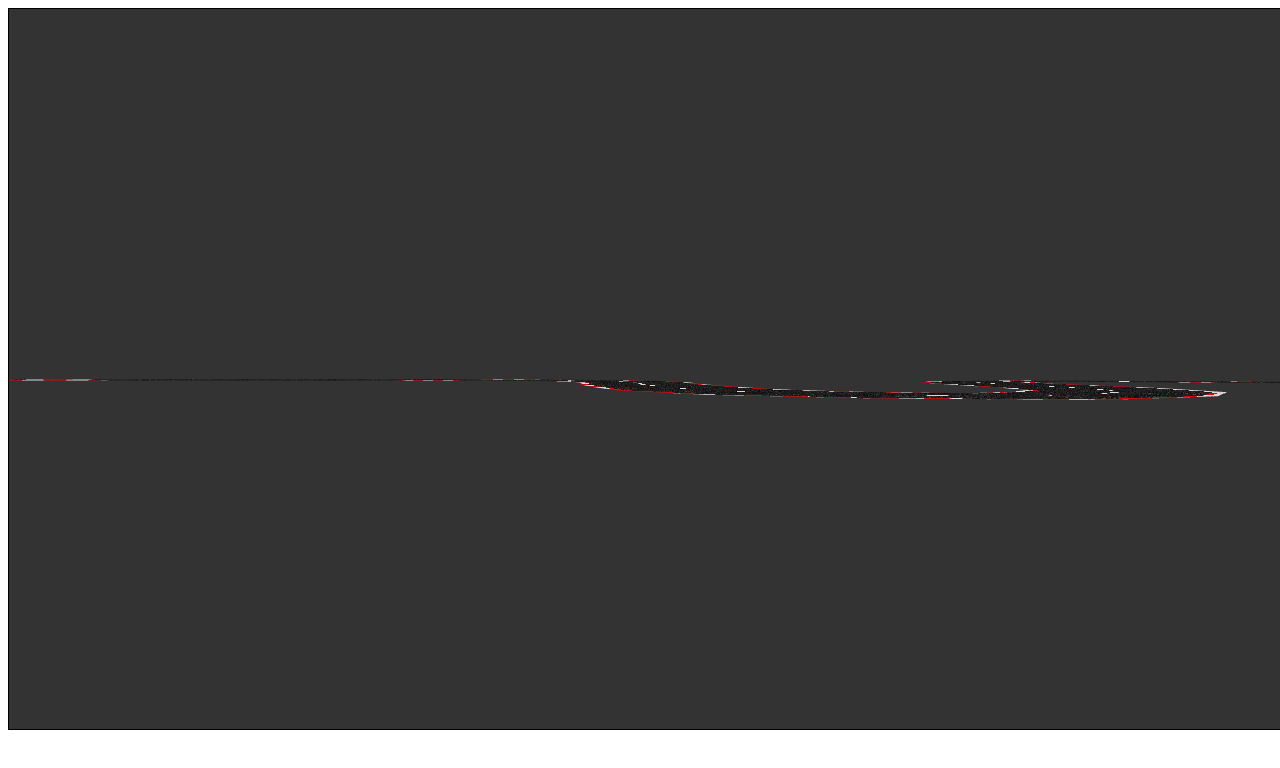
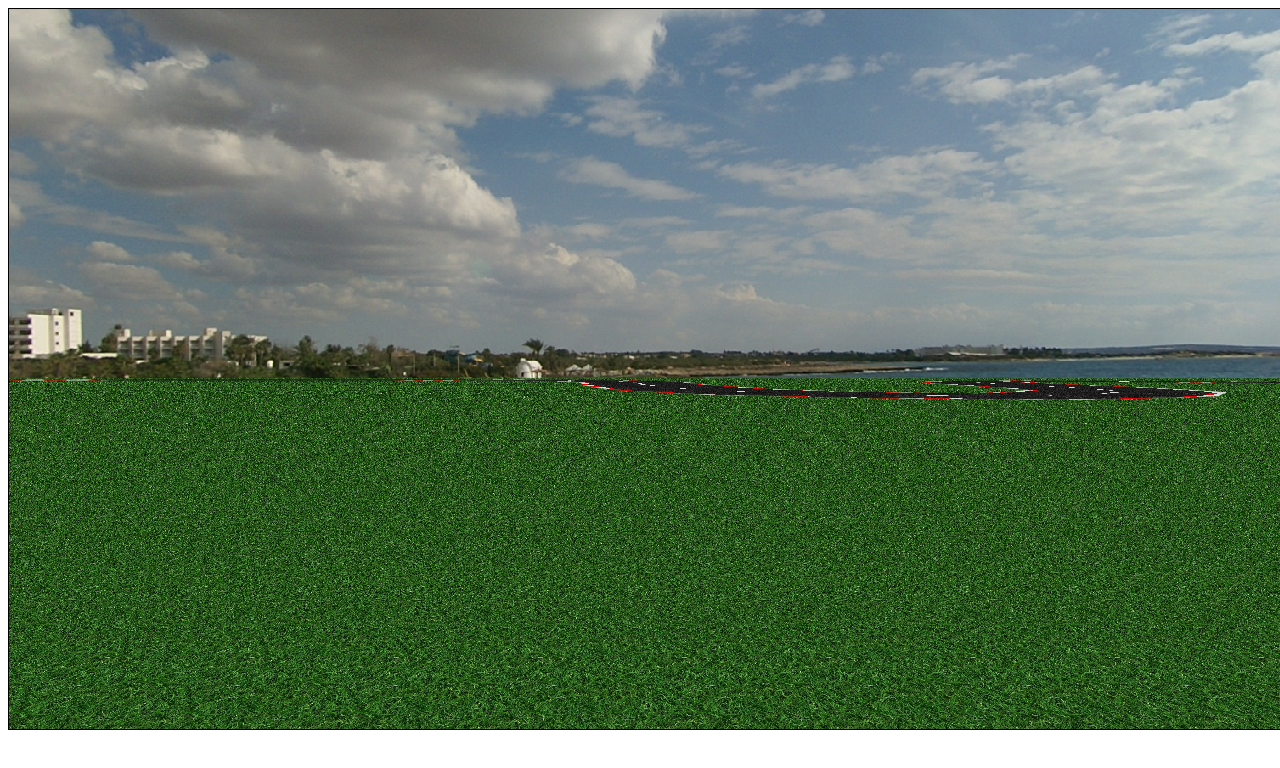
Before and after one commit to focsiseta/SuperCar, a plain HTML site: page index.html in a window 1280 px wide. Shown: the top 768 px of the page. Drawn offline with Linux system fonts and the light colour scheme; animation ran at ten frames a second.

Commit message:
skybox and terrain

```diff
--- a/3dmodels/cassa.js
+++ b/3dmodels/cassa.js
@@ -140,3 +140,47 @@ const crateWTexture = {
 
     "custom" : null
 }
+
+const skyboxVertices = [
+    -1.0,  1.0, -1.0,
+    -1.0, -1.0, -1.0,
+    1.0, -1.0, -1.0,
+    1.0, -1.0, -1.0,
+    1.0,  1.0, -1.0,
+    -1.0,  1.0, -1.0,
+
+    -1.0, -1.0,  1.0,
+    -1.0, -1.0, -1.0,
+    -1.0,  1.0, -1.0,
+    -1.0,  1.0, -1.0,
+    -1.0,  1.0,  1.0,
+    -1.0, -1.0,  1.0,
+
+    1.0, -1.0, -1.0,
+    1.0, -1.0,  1.0,
+    1.0,  1.0,  1.0,
+    1.0,  1.0,  1.0,
+    1.0,  1.0, -1.0,
+    1.0, -1.0, -1.0,
+
+    -1.0, -1.0,  1.0,
+    -1.0,  1.0,  1.0,
+    1.0,  1.0,  1.0,
+    1.0,  1.0,  1.0,
+    1.0, -1.0,  1.0,
+    -1.0, -1.0,  1.0,
+
+    -1.0,  1.0, -1.0,
+    1.0,  1.0, -1.0,
+    1.0,  1.0,  1.0,
+    1.0,  1.0,  1.0,
+    -1.0,  1.0,  1.0,
+    -1.0,  1.0, -1.0,
+
+    -1.0, -1.0, -1.0,
+    -1.0, -1.0,  1.0,
+    1.0, -1.0, -1.0,
+    1.0, -1.0, -1.0,
+    -1.0, -1.0,  1.0,
+    1.0, -1.0,  1.0
+]
--- /dev/null
+++ b/3dmodels/grid.js
@@ -0,0 +1,133 @@
+const grid = {
+    "version" : "0.1.0",
+
+    "comment" : "Generated by MeshLab JSON Exporter",
+
+    "id"      : 1,
+    "name"    : "mesh",
+
+    "vertices" :
+        [
+            {
+                "name"       : "position_buffer",
+                "size"       : 3,
+                "type"       : "float32",
+                "normalized" : false,
+                "values"     :
+                    [
+                        90, -90, 0, 67.7778, -90, 0, 45.5556, -90, 0, 23.3333, -90, 0, 1.11111, -90, 0, -21.1111, -90, 0, -43.3333, -90, 0, -65.5555, -90, 0, -87.7778, -90, 0, -110, -90, 0,
+                        90, -67.7778, 0, 67.7778, -67.7778, 0, 45.5556, -67.7778, 0, 23.3333, -67.7778, 0, 1.11111, -67.7778, 0, -21.1111, -67.7778, 0, -43.3333, -67.7778, 0, -65.5555, -67.7778, 0, -87.7778, -67.7778, 0, -110, -67.7778, 0,
+                        90, -45.5556, 0, 67.7778, -45.5556, 0, 45.5556, -45.5556, 0, 23.3333, -45.5556, 0, 1.11111, -45.5556, 0, -21.1111, -45.5556, 0, -43.3333, -45.5556, 0, -65.5555, -45.5556, 0, -87.7778, -45.5556, 0, -110, -45.5556, 0,
+                        90, -23.3333, 0, 67.7778, -23.3333, 0, 45.5556, -23.3333, 0, 23.3333, -23.3333, 0, 1.11111, -23.3333, 0, -21.1111, -23.3333, 0, -43.3333, -23.3333, 0, -65.5555, -23.3333, 0, -87.7778, -23.3333, 0, -110, -23.3333, 0,
+                        90, -1.11111, 0, 67.7778, -1.11111, 0, 45.5556, -1.11111, 0, 23.3333, -1.11111, 0, 1.11111, -1.11111, 0, -21.1111, -1.11111, 0, -43.3333, -1.11111, 0, -65.5555, -1.11111, 0, -87.7778, -1.11111, 0, -110, -1.11111, 0,
+                        90, 21.1111, 0, 67.7778, 21.1111, 0, 45.5556, 21.1111, 0, 23.3333, 21.1111, 0, 1.11111, 21.1111, 0, -21.1111, 21.1111, 0, -43.3333, 21.1111, 0, -65.5555, 21.1111, 0, -87.7778, 21.1111, 0, -110, 21.1111, 0,
+                        90, 43.3333, 0, 67.7778, 43.3333, 0, 45.5556, 43.3333, 0, 23.3333, 43.3333, 0, 1.11111, 43.3333, 0, -21.1111, 43.3333, 0, -43.3333, 43.3333, 0, -65.5555, 43.3333, 0, -87.7778, 43.3333, 0, -110, 43.3333, 0,
+                        90, 65.5555, 0, 67.7778, 65.5555, 0, 45.5556, 65.5555, 0, 23.3333, 65.5555, 0, 1.11111, 65.5555, 0, -21.1111, 65.5555, 0, -43.3333, 65.5555, 0, -65.5555, 65.5555, 0, -87.7778, 65.5555, 0, -110, 65.5555, 0,
+                        90, 87.7778, 0, 67.7778, 87.7778, 0, 45.5556, 87.7778, 0, 23.3333, 87.7778, 0, 1.11111, 87.7778, 0, -21.1111, 87.7778, 0, -43.3333, 87.7778, 0, -65.5555, 87.7778, 0, -87.7778, 87.7778, 0, -110, 87.7778, 0,
+                        90, 110, 0, 67.7778, 110, 0, 45.5556, 110, 0, 23.3333, 110, 0, 1.11111, 110, 0, -21.1111, 110, 0, -43.3333, 110, 0, -65.5555, 110, 0, -87.7778, 110, 0, -110, 110, 0
+                    ]
+            },
+
+            {
+                "name"       : "normal_buffer",
+                "size"       : 3,
+                "type"       : "float32",
+                "normalized" : false,
+                "values"     :
+                    [
+                        0, 0, 1, 0, 0, 1, 0, 0, 1, 0, 0, 1, 0, 0, 1, 0, 0, 1, 0, 0, 1, 0, 0, 1, 0, 0, 1, 0, 0, 1,
+                        0, 0, 1, 0, 0, 1, 0, 0, 1, 0, 0, 1, 0, 0, 1, 0, 0, 1, 0, 0, 1, 0, 0, 1, 0, 0, 1, 0, 0, 1,
+                        0, 0, 1, 0, 0, 1, 0, 0, 1, 0, 0, 1, 0, 0, 1, 0, 0, 1, 0, 0, 1, 0, 0, 1, 0, 0, 1, 0, 0, 1,
+                        0, 0, 1, 0, 0, 1, 0, 0, 1, 0, 0, 1, 0, 0, 1, 0, 0, 1, 0, 0, 1, 0, 0, 1, 0, 0, 1, 0, 0, 1,
+                        0, 0, 1, 0, 0, 1, 0, 0, 1, 0, 0, 1, 0, 0, 1, 0, 0, 1, 0, 0, 1, 0, 0, 1, 0, 0, 1, 0, 0, 1,
+                        0, 0, 1, 0, 0, 1, 0, 0, 1, 0, 0, 1, 0, 0, 1, 0, 0, 1, 0, 0, 1, 0, 0, 1, 0, 0, 1, 0, 0, 1,
+                        0, 0, 1, 0, 0, 1, 0, 0, 1, 0, 0, 1, 0, 0, 1, 0, 0, 1, 0, 0, 1, 0, 0, 1, 0, 0, 1, 0, 0, 1,
+                        0, 0, 1, 0, 0, 1, 0, 0, 1, 0, 0, 1, 0, 0, 1, 0, 0, 1, 0, 0, 1, 0, 0, 1, 0, 0, 1, 0, 0, 1,
+                        0, 0, 1, 0, 0, 1, 0, 0, 1, 0, 0, 1, 0, 0, 1, 0, 0, 1, 0, 0, 1, 0, 0, 1, 0, 0, 1, 0, 0, 1,
+                        0, 0, 1, 0, 0, 1, 0, 0, 1, 0, 0, 1, 0, 0, 1, 0, 0, 1, 0, 0, 1, 0, 0, 1, 0, 0, 1, 0, 0, 1
+                    ]
+            },
+
+            {
+                "name"       : "texcoord_buffer",
+                "size"       : 2,
+                "type"       : "float32",
+                "normalized" : false,
+                "values"     :
+                    [
+                        90, -90, 67.7778, -90, 45.5556, -90, 23.3333, -90, 1.11111, -90, -21.1111, -90, -43.3333, -90, -65.5555, -90, -87.7778, -90, -110, -90,
+                        90, -67.7778, 67.7778, -67.7778, 45.5556, -67.7778, 23.3333, -67.7778, 1.11111, -67.7778, -21.1111, -67.7778, -43.3333, -67.7778, -65.5555, -67.7778, -87.7778, -67.7778, -110, -67.7778,
+                        90, -45.5556, 67.7778, -45.5556, 45.5556, -45.5556, 23.3333, -45.5556, 1.11111, -45.5556, -21.1111, -45.5556, -43.3333, -45.5556, -65.5555, -45.5556, -87.7778, -45.5556, -110, -45.5556,
+                        90, -23.3333, 67.7778, -23.3333, 45.5556, -23.3333, 23.3333, -23.3333, 1.11111, -23.3333, -21.1111, -23.3333, -43.3333, -23.3333, -65.5555, -23.3333, -87.7778, -23.3333, -110, -23.3333,
+                        90, -1.11111, 67.7778, -1.11111, 45.5556, -1.11111, 23.3333, -1.11111, 1.11111, -1.11111, -21.1111, -1.11111, -43.3333, -1.11111, -65.5555, -1.11111, -87.7778, -1.11111, -110, -1.11111,
+                        90, 21.1111, 67.7778, 21.1111, 45.5556, 21.1111, 23.3333, 21.1111, 1.11111, 21.1111, -21.1111, 21.1111, -43.3333, 21.1111, -65.5555, 21.1111, -87.7778, 21.1111, -110, 21.1111,
+                        90, 43.3333, 67.7778, 43.3333, 45.5556, 43.3333, 23.3333, 43.3333, 1.11111, 43.3333, -21.1111, 43.3333, -43.3333, 43.3333, -65.5555, 43.3333, -87.7778, 43.3333, -110, 43.3333,
+                        90, 65.5555, 67.7778, 65.5555, 45.5556, 65.5555, 23.3333, 65.5555, 1.11111, 65.5555, -21.1111, 65.5555, -43.3333, 65.5555, -65.5555, 65.5555, -87.7778, 65.5555, -110, 65.5555,
+                        90, 87.7778, 67.7778, 87.7778, 45.5556, 87.7778, 23.3333, 87.7778, 1.11111, 87.7778, -21.1111, 87.7778, -43.3333, 87.7778, -65.5555, 87.7778, -87.7778, 87.7778, -110, 87.7778,
+                        90, 110, 67.7778, 110, 45.5556, 110, 23.3333, 110, 1.11111, 110, -21.1111, 110, -43.3333, 110, -65.5555, 110, -87.7778, 110, -110, 110
+                    ]
+            }
+        ],
+
+    "connectivity" :
+        [
+            {
+                "name"      : "triangles",
+                "mode"      : "triangles_list",
+                "indexed"   : true,
+                "indexType" : "uint32",
+                "indices"   :
+                    [
+                        11, 1, 0, 0, 10, 11, 12, 2, 1, 1, 11, 12, 13, 3, 2, 2, 12, 13, 14, 4, 3, 3, 13, 14, 15, 5, 4, 4, 14, 15,
+                        16, 6, 5, 5, 15, 16, 17, 7, 6, 6, 16, 17, 18, 8, 7, 7, 17, 18, 19, 9, 8, 8, 18, 19, 21, 11, 10, 10, 20, 21,
+                        22, 12, 11, 11, 21, 22, 23, 13, 12, 12, 22, 23, 24, 14, 13, 13, 23, 24, 25, 15, 14, 14, 24, 25, 26, 16, 15, 15, 25, 26,
+                        27, 17, 16, 16, 26, 27, 28, 18, 17, 17, 27, 28, 29, 19, 18, 18, 28, 29, 31, 21, 20, 20, 30, 31, 32, 22, 21, 21, 31, 32,
+                        33, 23, 22, 22, 32, 33, 34, 24, 23, 23, 33, 34, 35, 25, 24, 24, 34, 35, 36, 26, 25, 25, 35, 36, 37, 27, 26, 26, 36, 37,
+                        38, 28, 27, 27, 37, 38, 39, 29, 28, 28, 38, 39, 41, 31, 30, 30, 40, 41, 42, 32, 31, 31, 41, 42, 43, 33, 32, 32, 42, 43,
+                        44, 34, 33, 33, 43, 44, 45, 35, 34, 34, 44, 45, 46, 36, 35, 35, 45, 46, 47, 37, 36, 36, 46, 47, 48, 38, 37, 37, 47, 48,
+                        49, 39, 38, 38, 48, 49, 51, 41, 40, 40, 50, 51, 52, 42, 41, 41, 51, 52, 53, 43, 42, 42, 52, 53, 54, 44, 43, 43, 53, 54,
+                        55, 45, 44, 44, 54, 55, 56, 46, 45, 45, 55, 56, 57, 47, 46, 46, 56, 57, 58, 48, 47, 47, 57, 58, 59, 49, 48, 48, 58, 59,
+                        61, 51, 50, 50, 60, 61, 62, 52, 51, 51, 61, 62, 63, 53, 52, 52, 62, 63, 64, 54, 53, 53, 63, 64, 65, 55, 54, 54, 64, 65,
+                        66, 56, 55, 55, 65, 66, 67, 57, 56, 56, 66, 67, 68, 58, 57, 57, 67, 68, 69, 59, 58, 58, 68, 69, 71, 61, 60, 60, 70, 71,
+                        72, 62, 61, 61, 71, 72, 73, 63, 62, 62, 72, 73, 74, 64, 63, 63, 73, 74, 75, 65, 64, 64, 74, 75, 76, 66, 65, 65, 75, 76,
+                        77, 67, 66, 66, 76, 77, 78, 68, 67, 67, 77, 78, 79, 69, 68, 68, 78, 79, 81, 71, 70, 70, 80, 81, 82, 72, 71, 71, 81, 82,
+                        83, 73, 72, 72, 82, 83, 84, 74, 73, 73, 83, 84, 85, 75, 74, 74, 84, 85, 86, 76, 75, 75, 85, 86, 87, 77, 76, 76, 86, 87,
+                        88, 78, 77, 77, 87, 88, 89, 79, 78, 78, 88, 89, 91, 81, 80, 80, 90, 91, 92, 82, 81, 81, 91, 92, 93, 83, 82, 82, 92, 93,
+                        94, 84, 83, 83, 93, 94, 95, 85, 84, 84, 94, 95, 96, 86, 85, 85, 95, 96, 97, 87, 86, 86, 96, 97, 98, 88, 87, 87, 97, 98,
+                        99, 89, 88, 88, 98, 99
+                    ]
+            }
+        ],
+
+    "mapping" :
+        [
+            {
+                "name"       : "standard",
+                "primitives" : "triangles",
+                "attributes" :
+                    [
+                        {
+                            "source"   : "position_buffer",
+                            "semantic" : "position",
+                            "set"      : 0
+                        },
+                        {
+                            "source"   : "normal_buffer",
+                            "semantic" : "normal",
+                            "set"      : 0
+                        },
+                        {
+                            "source"   : "texcoord_buffer",
+                            "semantic" : "texcoord",
+                            "set"      : 0
+                        }
+                    ]
+            }
+        ],
+
+    "custom" : null
+}
+var gridVertices = grid.vertices[0].values
+var gridNormals = grid.vertices[1].values
+var gridTexCoords = grid.vertices[2].values
+var gridIndices = grid.connectivity[0].indices
--- a/common/texture.js
+++ b/common/texture.js
@@ -42,6 +42,40 @@ class Texture {
     }
 }
 
+class CubeMaps{
+
+    constructor(pathCubemap = [],gl) {
+        if(pathCubemap.length !== 6){
+            console.log("Not enough paths to build a cubemap")
+        }
+        this.cubemapBuffer = gl.createTexture()
+        gl.bindTexture(gl.TEXTURE_CUBE_MAP,this.cubemapBuffer)
+        pathCubemap.forEach((path,index) =>{
+            this.loadFace(path,gl.TEXTURE_CUBE_MAP_POSITIVE_X + index,gl)
+        })
+        gl.texParameteri(gl.TEXTURE_CUBE_MAP, gl.TEXTURE_WRAP_S, gl.REPEAT);
+        gl.texParameteri(gl.TEXTURE_CUBE_MAP, gl.TEXTURE_WRAP_T, gl.REPEAT);
+        gl.texParameteri(gl.TEXTURE_CUBE_MAP, gl.TEXTURE_WRAP_R, gl.REPEAT);
+        gl.texParameteri(gl.TEXTURE_CUBE_MAP, gl.TEXTURE_MIN_FILTER, gl.NEAREST);
+        gl.texParameteri(gl.TEXTURE_CUBE_MAP, gl.TEXTURE_MAG_FILTER, gl.NEAREST);
+    }
+
+    loadFace(faceId, type,gl) {
+        let img = new Image();
+        img.src = faceId;
+        img.addEventListener('load',function(){
+            gl.bindTexture(gl.TEXTURE_CUBE_MAP, this.cubemapBuffer);
+            gl.texImage2D(type, 0, gl.RGBA, gl.RGBA, gl.UNSIGNED_BYTE, img);
+            console.log(img.src)
+            //gl.bindTexture(gl.TEXTURE_CUBE_MAP, null);
+        }.bind(this));
+    }
+    bindCubemap(shader){
+        let gl = shader.gl
+        gl.bindTexture(gl.TEXTURE_CUBE_MAP,this.cubemapBuffer)
+    }
+}
+
 class Material{
     static counter = 0
     constructor(albedoTexture = null,normalMap = null) {
--- /dev/null
+++ b/components/skybox/skyboxShader.js
@@ -0,0 +1,35 @@
+const skybox_vs = `
+
+    attribute vec3 aPos;
+
+    uniform mat4 uProjMatrix;
+    uniform mat4 uViewMatrix;
+
+    varying vec3 vTexCoords;
+
+    void main(){
+
+        vTexCoords = aPos;
+        gl_Position = uProjMatrix * uViewMatrix * vec4(aPos,1.0);
+
+    }
+`
+
+const skybox_fs = `
+
+        precision highp float;
+
+
+        uniform samplerCube uSkybox;
+
+        varying vec3 vTexCoords;
+
+        void main(){
+            vec4 color = textureCube(uSkybox,normalize(vTexCoords));
+            gl_FragColor = color;
+
+        }
+
+
+
+`
--- /dev/null
+++ b/components/skybox/skyboxShaderSetup.js
@@ -0,0 +1,35 @@
+function skyboxShader(c){
+    let gl = c.gl
+    let handler = new Input()
+    let  skybox = c.spawnShader(skybox_vs,skybox_fs)
+    skybox.setEnableAttrFunc((shader) =>{
+        let gl = shader.gl
+        gl.enableVertexAttribArray(shader["aPos"])
+    })
+    skybox.setBindingFunction((shader,drawable) =>{
+        let gl = shader.gl
+        let shape = drawable.shape
+        gl.bindBuffer(gl.ARRAY_BUFFER,shape.vBuffer)
+        gl.vertexAttribPointer(shader["aPos"],3,gl.FLOAT,false,0,0)
+    })
+    skybox.setDrawFunction((shader,drawable) =>{
+        let gl = shader.gl
+        let shape = drawable.shape
+        //console.log(drawable.shape.vertices)
+        camera.processInput(handler)
+        //TODO to understand
+        let viewMatrix = glMatrix.mat3.fromMat4(glMatrix.mat3.create(),camera.getViewMatrix())
+        //viewMatrix = glMatrix.mat4.fromMat3()
+        skybox.setMatrixUniform("uViewMatrix",[viewMatrix[0],viewMatrix[1],viewMatrix[2],0,
+            viewMatrix[3],viewMatrix[4],viewMatrix[5],0,
+            viewMatrix[6],viewMatrix[7],viewMatrix[8],0,
+            0,0,0,1])
+        gl.drawArrays(gl[shape.drawType],shape.vBuffer,shape.vertices.length / 3)
+    })
+    skybox.useProgram()
+    let camera = new Camera([0,3,0])
+    let projMatrix = glMatrix.mat4.perspective(glMatrix.mat4.create(),3.14/4,1300/720,0.15,1000)
+    skybox.setMatrixUniform("uProjMatrix",projMatrix)
+    skybox.setUniform1Int("uSkybox",0)
+    return skybox
+}
--- a/components/terrain/street.js
+++ b/components/terrain/street.js
@@ -110,7 +110,7 @@ function buildStreet(){
 }
 function testShaderSetup(c){
     let gl = c.gl
-    input = new Input()
+    let input = new Input()
     let simpleShader = c.spawnShader(street_vs,street_fs,"StreetShader")
     let camera = new Camera([0,1,5])
     simpleShader.useProgram()
--- a/main.js
+++ b/main.js
@@ -12,13 +12,31 @@ function main(){
             ,0,1,0],
         [2,3,0,0,3,1],
         [0, 0, 0, 1, 1, 0, 1, 1])
+    sBox = new Element("cubeMap",skyboxVertices)
+    bigGrid = new Element("grid",gridVertices,"TRIANGLES",gridNormals,gridIndices,gridTexCoords)
+    c.loadElement(sBox)
     c.loadElement(quad)
+    c.loadElement(bigGrid)
+    let nissi = [
+        "texture/cubemaps/nissi/posx.jpg",
+        "texture/cubemaps/nissi/negx.jpg",
+        "texture/cubemaps/nissi/posy.jpg",
+        "texture/cubemaps/nissi/negy.jpg",
+        "texture/cubemaps/nissi/posz.jpg",
+        "texture/cubemaps/nissi/negz.jpg"]
+    textureSkybox = new CubeMaps(nissi,gl)
     streetShader = testShaderSetup(c)
+    shaderSkybox = skyboxShader(c)
     street = buildStreet()
     streetTexture = c.loadTexture("texture/street.png")
+    grass = c.loadTexture("texture/grassTexture.jpg")
     step = c.loadTexture("texture/heightmaps/step.jpg")
     c.loadElement(street)
     dStreet = new Drawable(street,new Material(streetTexture))
+    dGrid = new Drawable(bigGrid,new Material(grass))
+    dGrid.wRotateX(gradToRad(100))
+    dGrid.update()
+    box = new Drawable(sBox)
     drawloop()
 
 }
@@ -27,7 +45,20 @@ function drawloop(){
     let gl = c.gl
     gl.clearColor(0,0,0,0.8)
     gl.clear(gl.COLOR_BUFFER_BIT)
+    gl.depthMask(false)
+    shaderSkybox.useProgram()
+    gl.enable(gl.CULL_FACE)
+    gl.cullFace(gl.BACK)
+    //gl.activeTexture(gl.TEXTURE0)
+    textureSkybox.bindCubemap(shaderSkybox)
+    shaderSkybox.draw(box)
+    gl.enable(gl.CULL_FACE)
+    gl.cullFace(gl.FRONT)
+    gl.depthMask(true)
+    gl.clear(gl.DEPTH_BUFFER_BIT)
     streetShader.useProgram()
+    dGrid.material.bindAlbedo(streetShader)
+    streetShader.draw(dGrid)
     dStreet.material.bindAlbedo(streetShader)
     streetShader.draw(dStreet)
 
```
Also changed, not shown: index.html (+3 -0 lines), texture/cubemaps/nissi/negx.jpg (added), texture/cubemaps/nissi/negy.jpg (added), texture/cubemaps/nissi/negz.jpg (added), texture/cubemaps/nissi/posx.jpg (added), texture/cubemaps/nissi/posy.jpg (added), texture/cubemaps/nissi/posz.jpg (added), texture/cubemaps/nissi/readme.txt (added).
